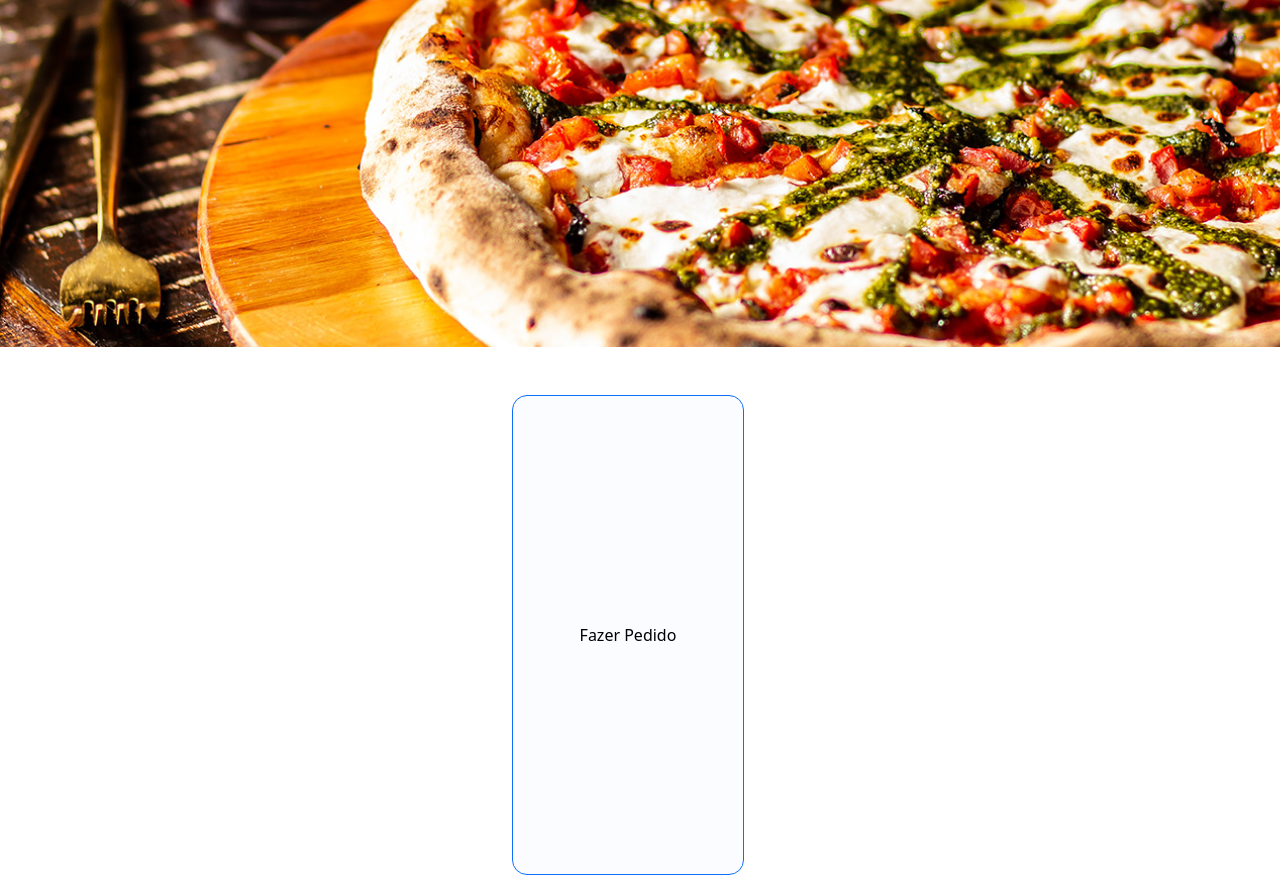
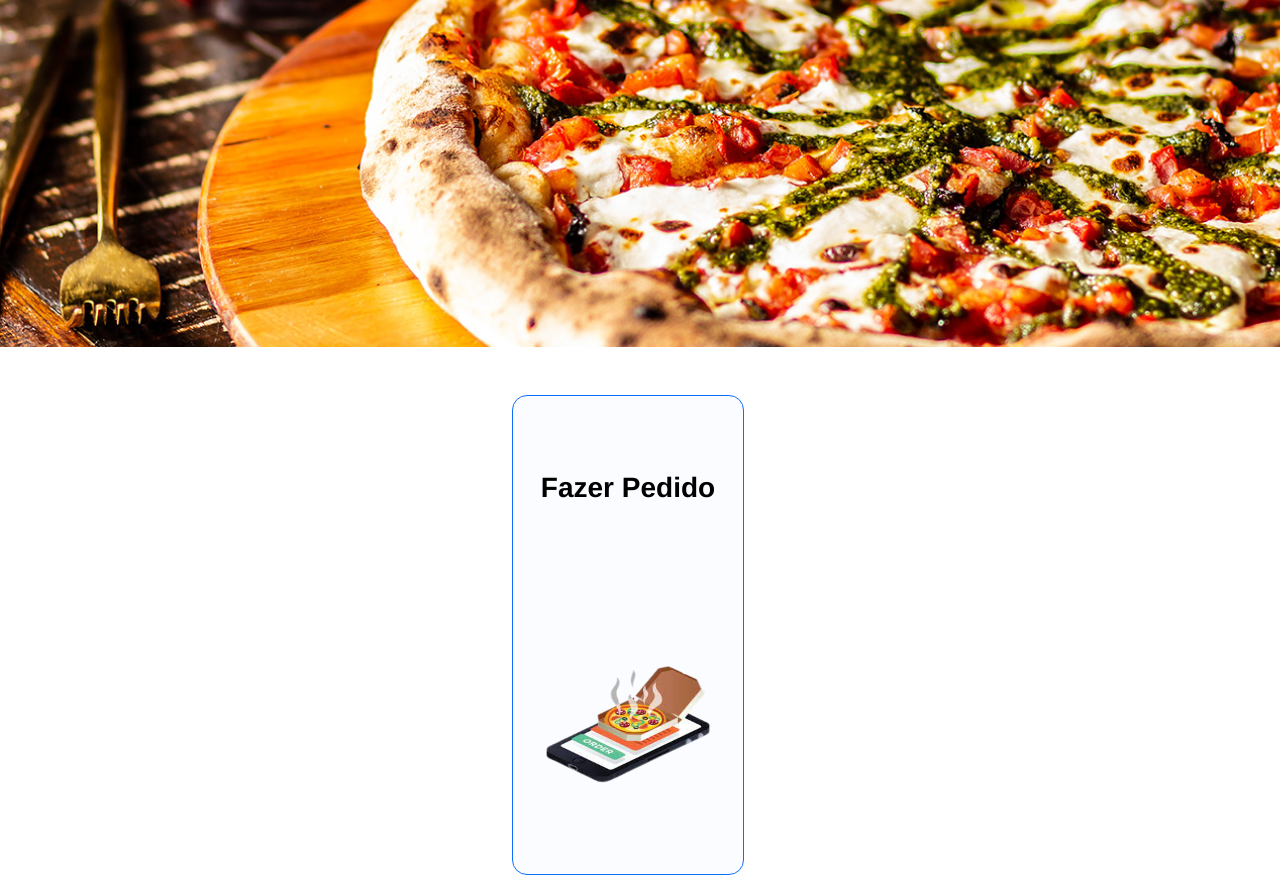
Before and after one commit to RafaelCherman/pizzaria_client, an Angular app: page /menu in a window 1280 px wide. Shown: the top 875 px of the page. Built offline with nearby package versions, Linux system fonts and the light colour scheme.

Commit message:
inserido a imagem do pedido

```diff
--- a/src/app/components/pedido/escolhapedido/menupedido/menupedido.component.html
+++ b/src/app/components/pedido/escolhapedido/menupedido/menupedido.component.html
@@ -4,11 +4,15 @@
 
 <div class="container">
     <div class="d-flex justify-content-around">
+
         <div class="row text-center mt-5">
-
-            <input type="button" class="btn btn-primary custom-btn d-flex row align-items-center" value="Fazer Pedido" (click)="abrir(modal1)"/>
+            <button type="button" class="btn btn-primary custom-btn d-flex row align-items-center" (click)="abrir(modal1)">
+                <h3>Fazer Pedido</h3>
+                <img src="../../../..//../assets/pedido5.png" height="150" >
+            </button>
 
         </div>
+
 
     </div>
 </div>
```
Also changed, not shown: src/assets/pedido5.png (added).
